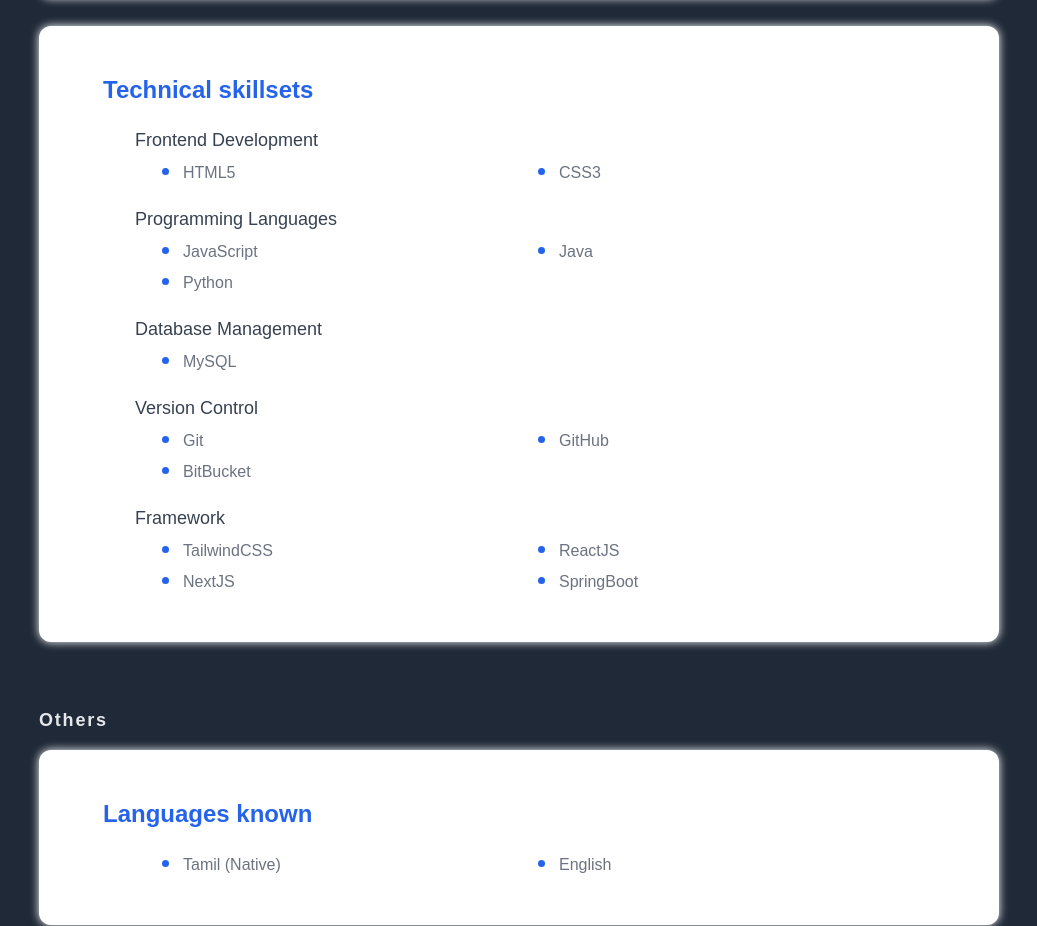
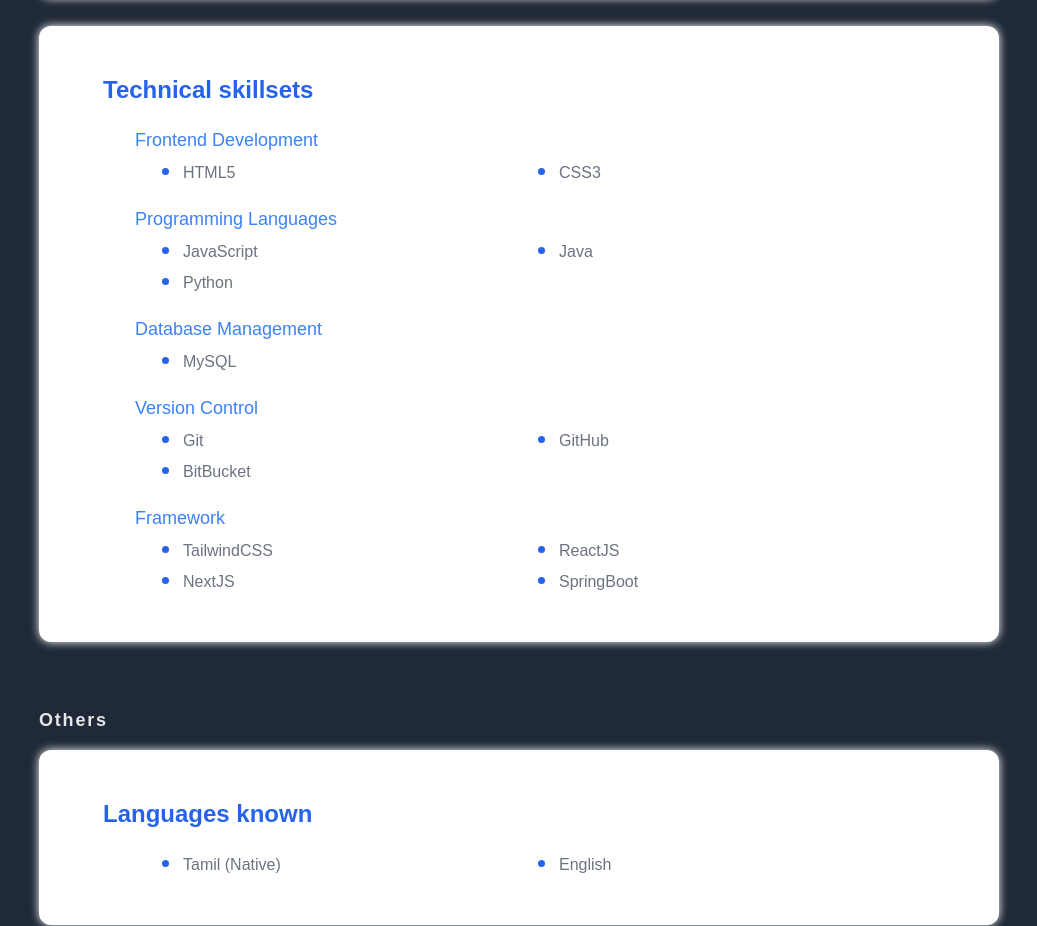
Before and after one commit to sivaram-37/my-portfolio, a Next.js app: page /resume in a window 1280 px wide. Shown: the part 2587-3513 px from the top of the page, without its empty margins (121-1158 px from the left). Built offline with nearby package versions, Linux system fonts and the light colour scheme.

Commit message:
changed sub title color to blue

```diff
--- a/src/components/resume/resume-subtitle.jsx
+++ b/src/components/resume/resume-subtitle.jsx
@@ -1,5 +1,5 @@
 export default function ResumeSubtitle({ subTitle }) {
 	return (
-		<h1 className="ml-4 md:ml-8 mt-3 md:mt-5 text-sm md:text-lg text-gray-700">{subTitle}</h1>
+		<h1 className="ml-4 md:ml-8 mt-3 md:mt-5 text-sm md:text-lg text-blue-500">{subTitle}</h1>
 	);
 }
```
